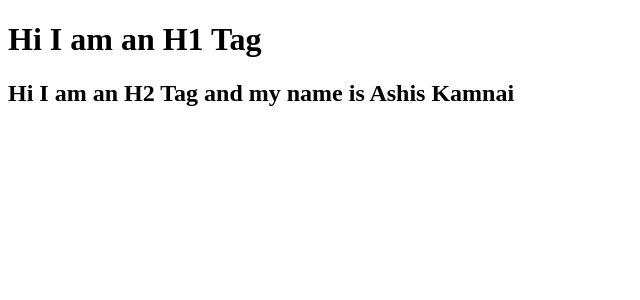
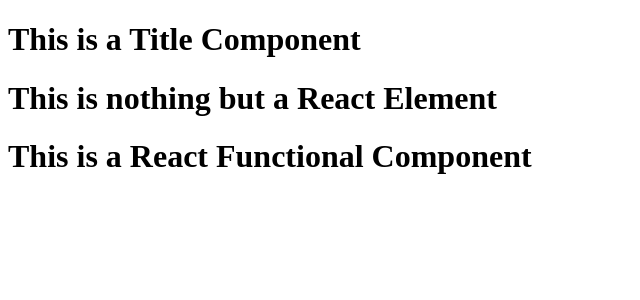
Before and after one commit to kamaniashish17/React, a React (Vite) app: page / in a window 1280 px wide. Shown: the top 300 px of the page, without its empty margins (0-640 px from the left). Built offline with nearby package versions, Linux system fonts and the light colour scheme.

Commit message:
Functional Component Created

```diff
--- a/App.js
+++ b/App.js
@@ -2,21 +2,34 @@ import React from "react"
 import ReactDOM from "react-dom/client"
 
 
-const parent = React.createElement(
-  "div",
-  { id: "parent" },
-  React.createElement("div", { id: "child" }, [
-    React.createElement("h1", {}, "Hi I am an H1 Tag"),
-    React.createElement("h2", {}, "Hi I am an H2 Tag and my name is Ashis Kamnai"),
-  ])
-);
+//React Element
+const heading = (
+  <h1 className="heading">
+    This is nothing but a React Element
+  </h1>
+)
 
-const heading = React.createElement(
-  "h1",
-  { id: "heading" },
-  "Hello World from React"
-);
 
-const root = ReactDOM.createRoot(document.getElementById("root"));
+const Title = ()=>{
+  return(
+    <h1 className="heading1"> This is a Title Component</h1>
+  )
+}
 
-root.render(parent);
+//Component Composition
+//React Functional Component
+const HeadingComponent = ()=>{
+  return(
+    <div id="container">
+    <Title />
+    {heading}
+    <h1 className="heading">
+      This is a React Functional Component
+    </h1>
+    </div>
+  )
+}
+
+const root = ReactDOM.createRoot(document.getElementById("root"))
+
+root.render(<HeadingComponent />)
--- a/package.json
+++ b/package.json
@@ -4,8 +4,10 @@
   "description": "React Learning 101",
   "scripts": {
     "test": "jest",
-    "production-build": "npx parcel build index.html",
-    "dev-build":"npx parcel index.html"
+    "production-build": "parcel build index.html",
+    "dev-build":"parcel index.html",
+    "start":"parcel index.html",
+    "build":"parcel build index.html"
   },
   "repository": {
     "type": "git",
```
Also changed, not shown: index.html (line endings or trailing spaces).
